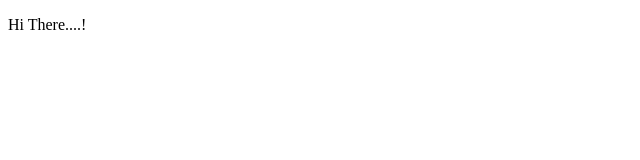
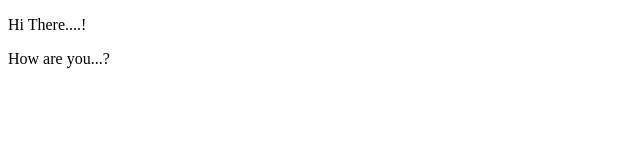
Before and after one commit to Deepakps125/Java, a plain HTML site: page echo.html in a window 1280 px wide. Shown: the full height of the page, 0-640 px from the left. Drawn offline with Linux system fonts and the light colour scheme.

Commit message:
On feature

```diff
--- a/echo.html
+++ b/echo.html
@@ -8,6 +8,7 @@
 <body>
     <div>
         <p>Hi There....!</p>
+        <p>How are you...?</p>
     </div>
 </body>
 </html>
```
